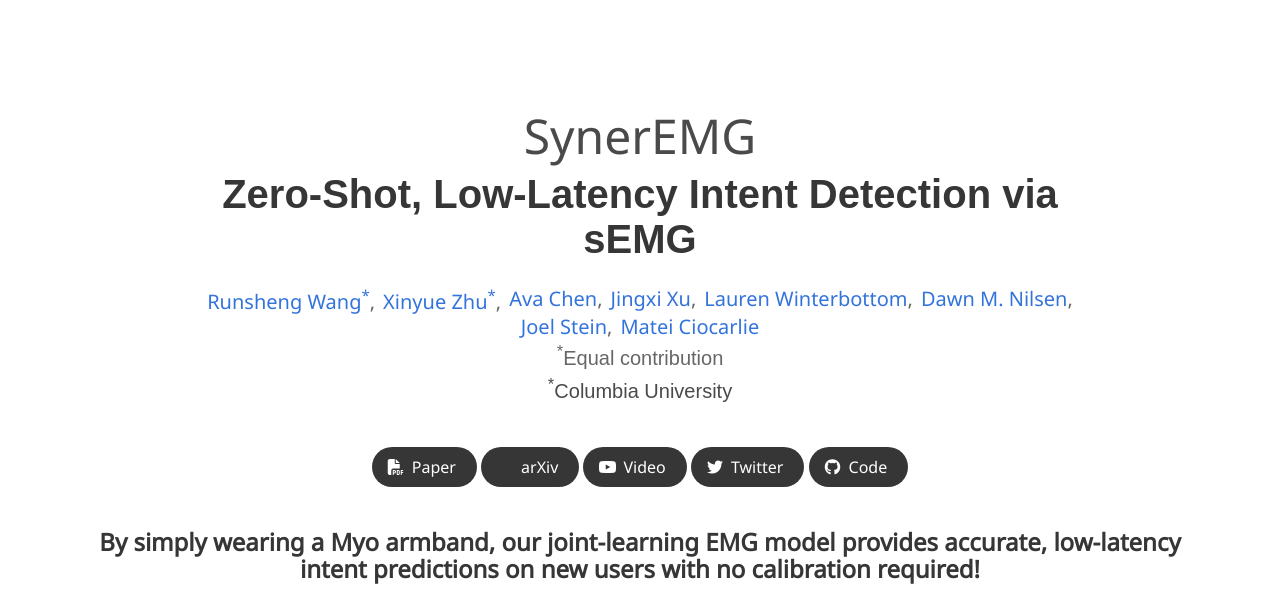
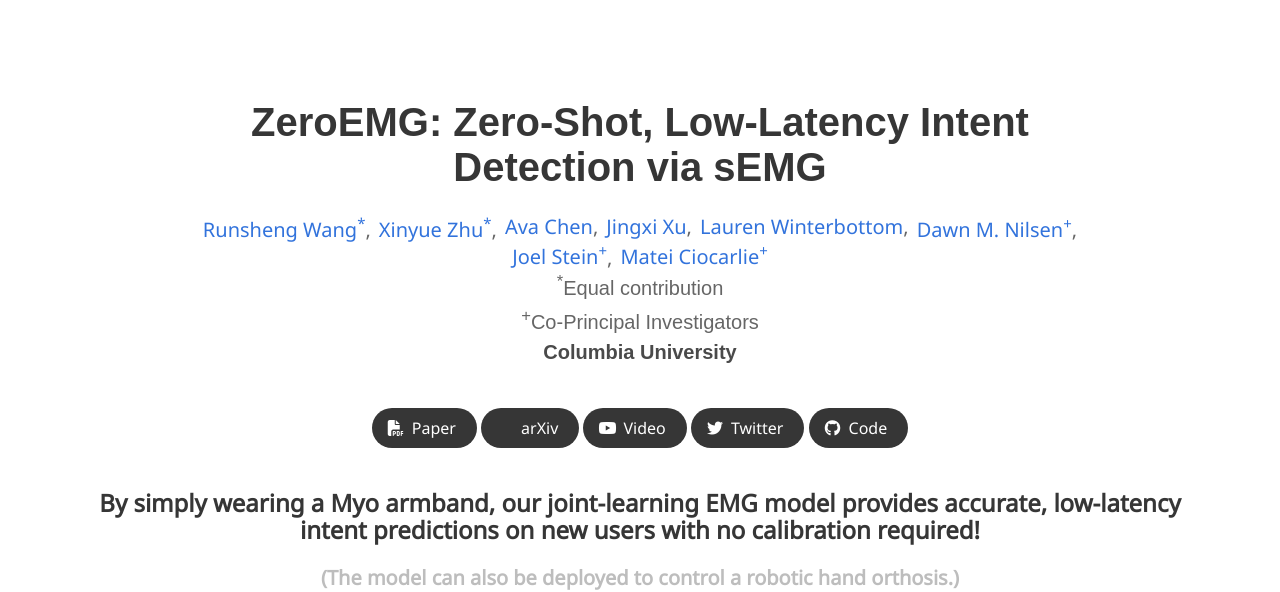
Before and after one commit to syneremg/syneremg.github.io, a plain HTML site: page index.html in a window 1280 px wide. Shown: the top 592 px of the page. Drawn offline with nearby package versions, Linux system fonts and the light colour scheme; some icons are missing; a web font is replaced by a local one.

Commit message:
More title tweaks

```diff
--- a/index.html
+++ b/index.html
@@ -53,11 +53,8 @@
 
 
               <div class="publication-header">
-                <h1 style="margin-bottom: 0; font-size: 300%">
-                  SynerEMG
-                </h1>
                 <h1 class="title is-2 publication-title">
-                  Zero-Shot, Low-Latency Intent Detection via sEMG
+                  <b>ZeroEMG</b>: Zero-Shot, Low-Latency Intent Detection via sEMG
                 </h1>
 
                 <p class="subtitle is-size-5-mobile is-flex is-flex-wrap-wrap is-justify-content-center"
@@ -67,16 +64,17 @@
                   <span class="author-block px-1"><a href="">Ava Chen</a>,</span>
                   <span class="author-block px-1"><a href="">Jingxi Xu</a>,</span>
                   <span class="author-block px-1"><a href="">Lauren Winterbottom</a>,</span>
-                  <span class="author-block px-1"><a href="">Dawn M. Nilsen</a>,</span>
-                  <span class="author-block px-1"><a href="">Joel Stein</a>,</span>
-                  <span class="author-block px-1"><a href="">Matei Ciocarlie</a></span>
+                  <span class="author-block px-1"><a href="">Dawn M. Nilsen<sup>+</sup></a>,</span>
+                  <span class="author-block px-1"><a href="">Joel Stein<sup>+</sup></a>,</span>
+                  <span class="author-block px-1"><a href="">Matei Ciocarlie<sup>+</sup></a></span>
                 </p>
 
                 <p class="is-size-5 publication-authors" style="margin: 0; color: #666;">
-                  <sup>*</sup>Equal contribution
+                  <sup>*</sup>Equal contribution<br>
+                  <sup>+</sup>Co-Principal Investigators
                 </p>
                 <p class="is-size-5 publication-authors" style="margin: 0; font-size: 200%">
-                  <sup>*</sup>Columbia University
+                  <b>Columbia University</b>
                 </p>
 
               </div>
```
